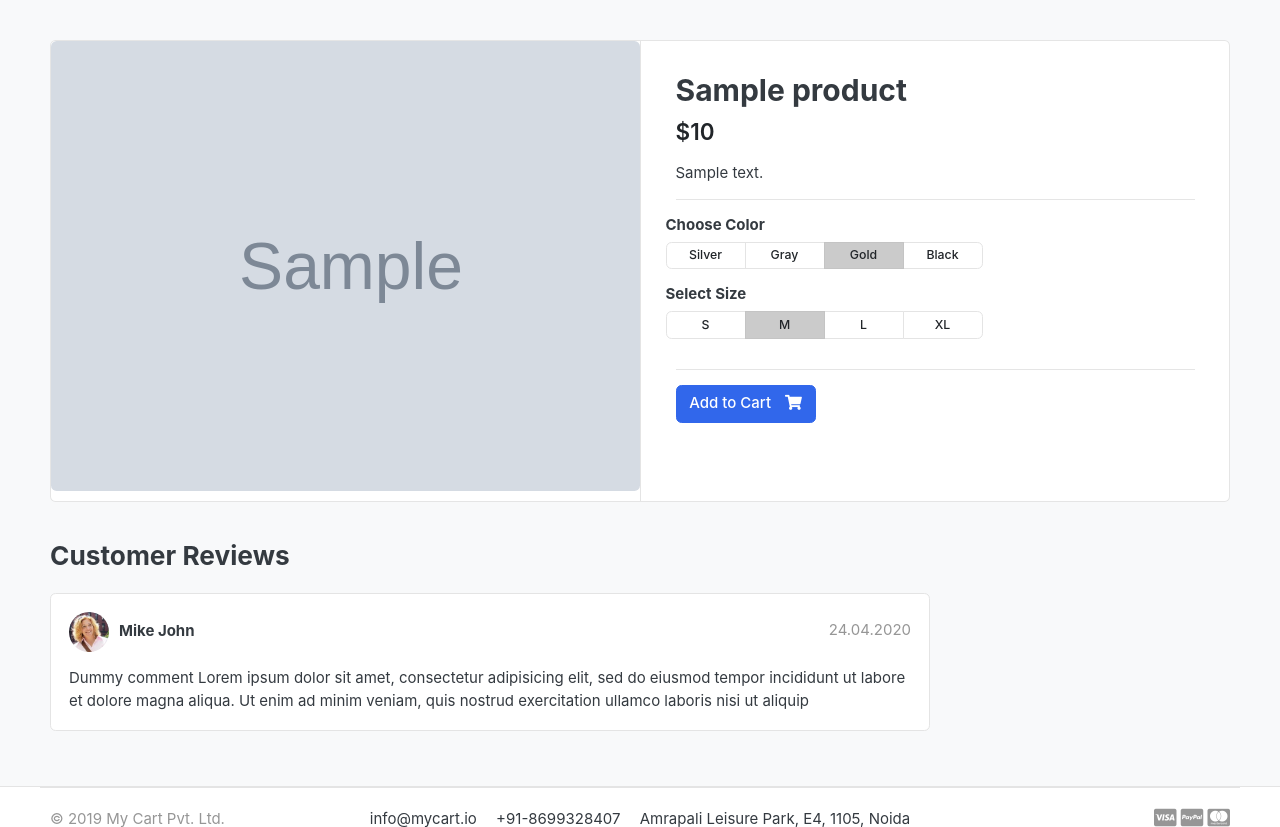
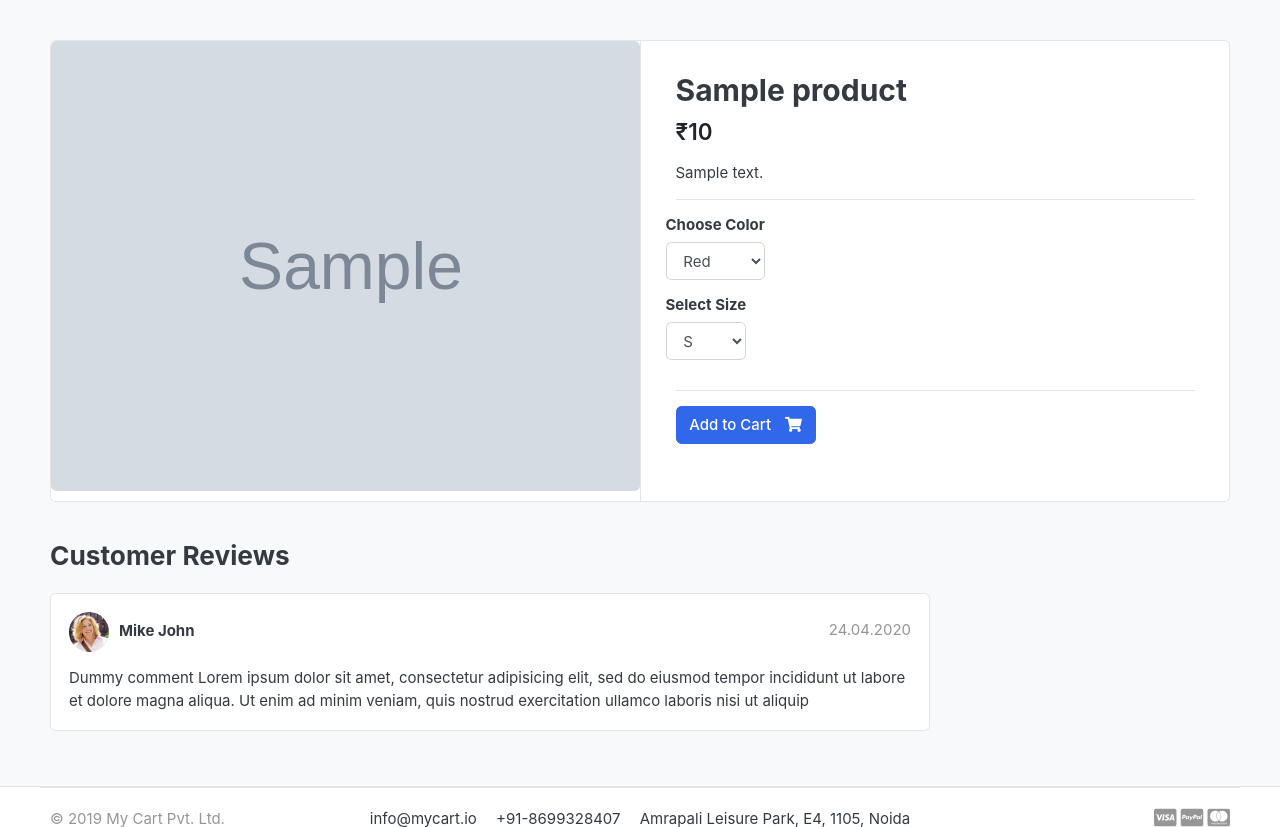
Before and after one commit to BackEndBuilder0/mycart-django, a Django app: a page that uses templates/includes/navbar.html in a window 1280 px wide. Shown: the part 118-945 px from the top of the page. Run offline with Django 5.2, Linux system fonts and the light colour scheme; tables that the repository leaves empty hold one stand-in row (values such as "Sample post"); grey boxes marked "Sample" are stand-in pictures; some libraries are stand-ins or nearby versions; some web fonts are replaced.

Commit message:
search functionality/ variation functionality preparation

```diff
--- a/store/urls.py
+++ b/store/urls.py
@@ -6,4 +6,5 @@ urlpatterns = [
     path('store/', store_page, name='store_page'),
     path('store/<slug:category_slug>', store_page, name='product_by_category'),
     path('store/<slug:category_slug>/<slug:product_slug>', product_details, name='product_by_productslug'),
+    path('search', search, name='search'),
 ]
--- a/store/views.py
+++ b/store/views.py
@@ -1,10 +1,10 @@
-from itertools import product
-
 from django.shortcuts import render, get_object_or_404
 from .models import *
 from carts.models import CartItem
 from carts.views import _cart_id
 from django.core.paginator import Paginator, PageNotAnInteger, EmptyPage
+from django.db.models import Q
+
 
 # Create your views here.
 def store_page(request, category_slug=None, product_slug=None):
@@ -14,14 +14,14 @@ def store_page(request, category_slug=None, product_slug=None):
     if category_slug != None:
         categories = get_object_or_404(Category, slug=category_slug)
         products = Product.objects.filter(category=categories, is_available=True).order_by('id')
-        paginator = Paginator(products, 3)
+        paginator = Paginator(products, 9)
         page = request.GET.get('page')
         paged_product = paginator.get_page(page)
     # elif product_slug != None:
     #     product = get_object_or_404(Product, slug=product_slug)
     else:
         products = Product.objects.all().filter(is_available=True).order_by('id')
-        paginator = Paginator(products, 3)
+        paginator = Paginator(products, 9)
         page = request.GET.get('page')
         paged_product = paginator.get_page(page)
 
@@ -43,3 +43,17 @@ def product_details(request, category_slug, product_slug):
         'in_cart': in_cart,
     }
     return render(request, 'store/product-detail.html', context)
+
+
+def search(request):
+    products = None
+    if 'keyword' in request.GET:
+        keyword = request.GET.get('keyword')
+        if keyword:
+            products = Product.objects.filter(
+                Q(description__icontains=keyword) | Q(product_name__icontains=keyword)
+            ).order_by('-created_date')
+    context = {
+        'products': products,
+    }
+    return render(request, 'store/store.html', context)
--- a/templates/includes/navbar.html
+++ b/templates/includes/navbar.html
@@ -46,9 +46,9 @@
 	</div> <!-- col.// -->
 	<a href="{% url 'store_page' %}" class="btn btn-outline-primary">Store</a>
 	<div class="col-lg  col-md-6 col-sm-12 col">
-		<form action="#" class="search">
+		<form action="{% url 'search' %}" class="search" method="GET">
 			<div class="input-group w-100">
-			    <input type="text" class="form-control" style="width:60%;" placeholder="Search">
+			    <input type="text" class="form-control" style="width:60%;" placeholder="Search" name="keyword">
 
 			    <div class="input-group-append">
 			      <button class="btn btn-primary" type="submit">
--- a/templates/store/product-detail.html
+++ b/templates/store/product-detail.html
@@ -17,12 +17,13 @@
 </article> <!-- gallery-wrap .end// -->
 		</aside>
 		<main class="col-md-6 border-left">
+	<form action="{% url 'add_to_card_page' prod.id %}" method="GET">
 		<article class="content-body">
 
 		<h2 class="title">{{ prod.product_name }} </h2>
 
 		<div class="mb-3">
-	<var class="price h4">${{ prod.price }}</var>
+			<var class="price h4">₹{{ prod.price }}</var>
 		</div>
 
 		<p>{{ prod.description }}</p>
@@ -32,39 +33,23 @@
 			<div class="row">
 				<div class="item-option-select">
 					<h6>Choose Color</h6>
-			<div class="btn-group btn-group-sm btn-group-toggle" data-toggle="buttons">
-			  <label class="btn btn-light">
-			    <input type="radio" name="radio_color"> Silver
-			  </label>
-			  <label class="btn btn-light">
-			    <input type="radio" name="radio_color" > Gray
-			  </label>
-			  <label class="btn btn-light active">
-			    <input type="radio" name="radio_color checked"> Gold
-			  </label>
-			  <label class="btn btn-light">
-			    <input type="radio" name="radio_color"> Black
-			  </label>
-			</div>
+					<select name="color" class="form-control">
+						<option value="red">Red</option>
+						<option value="yellow">Yellow</option>
+						<option value="green">Green</option>
+						<option value="black">Black</option>
+					</select>
 				</div>
 			</div> <!-- row.// -->
 			<div class="row">
 				<div class="item-option-select">
 					<h6>Select Size</h6>
-			<div class="btn-group btn-group-sm btn-group-toggle" data-toggle="buttons">
-			  <label class="btn btn-light">
-			    <input type="radio" name="radio_color"> S
-			  </label>
-			  <label class="btn btn-light active">
-			    <input type="radio" name="radio_color" checked> M
-			  </label>
-			  <label class="btn btn-light">
-			    <input type="radio" name="radio_color"> L
-			  </label>
-			  <label class="btn btn-light">
-			    <input type="radio" name="radio_color"> XL
-			  </label>
-			</div>
+					<select name="size" class="form-control">
+						<option value="small">S</option>
+						<option value="medium">M</option>
+						<option value="large">L</option>
+						<option value="extra_large">XL</option>
+					</select>
 				</div>
 			</div> <!-- row.// -->
 			<hr>
@@ -75,10 +60,11 @@
 				<a href="#" class="btn  btn-outline-primary"> <span class="text">Added to Cart</span> <i class="fas fa-check"></i>  </a>
 				<a href="{% url 'cart_page' %}" class="btn  btn-outline-primary"> <span class="text">View Cart</span> <i class="fas fa-eye"></i>  </a>
 			{% else %}
-		<a href="{% url 'add_to_card_page' prod.id %}" class="btn  btn-primary"> <span class="text">Add to Cart</span> <i class="fas fa-shopping-cart"></i>  </a>
+				<button type="submit" class="btn  btn-primary"> <span class="text">Add to Cart</span> <i class="fas fa-shopping-cart"></i>  </button>
 			{% endif %}
 			{% endif %}
 		</article> <!-- product-info-aside .// -->
+	</form>
 		</main> <!-- col.// -->
 	</div> <!-- row.// -->
 </div> <!-- card.// -->
```
Also changed, not shown: templates/store/cart.html (+5 -5 lines), templates/store/store.html (+9 -1 lines). Lines whose indentation alone changed are shown as unchanged.
